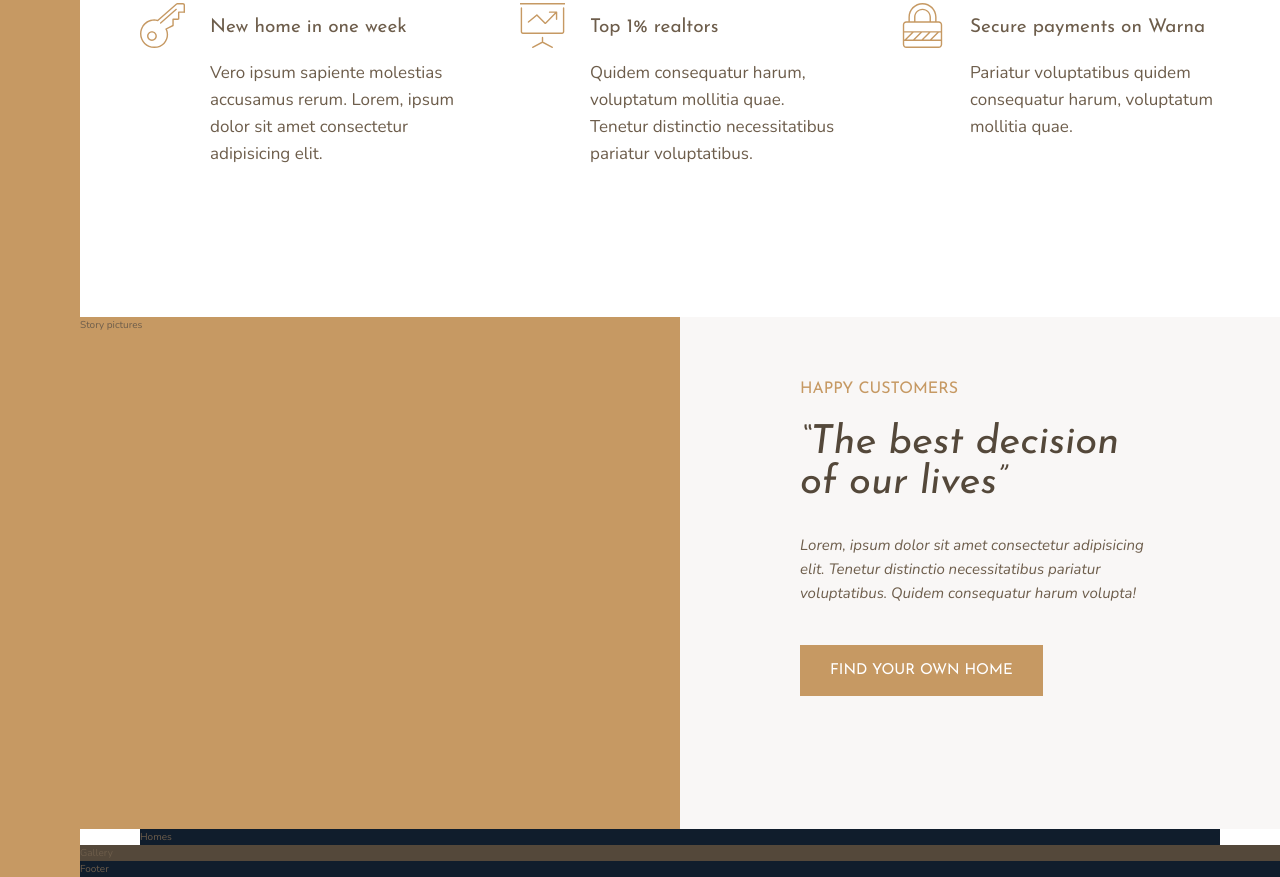
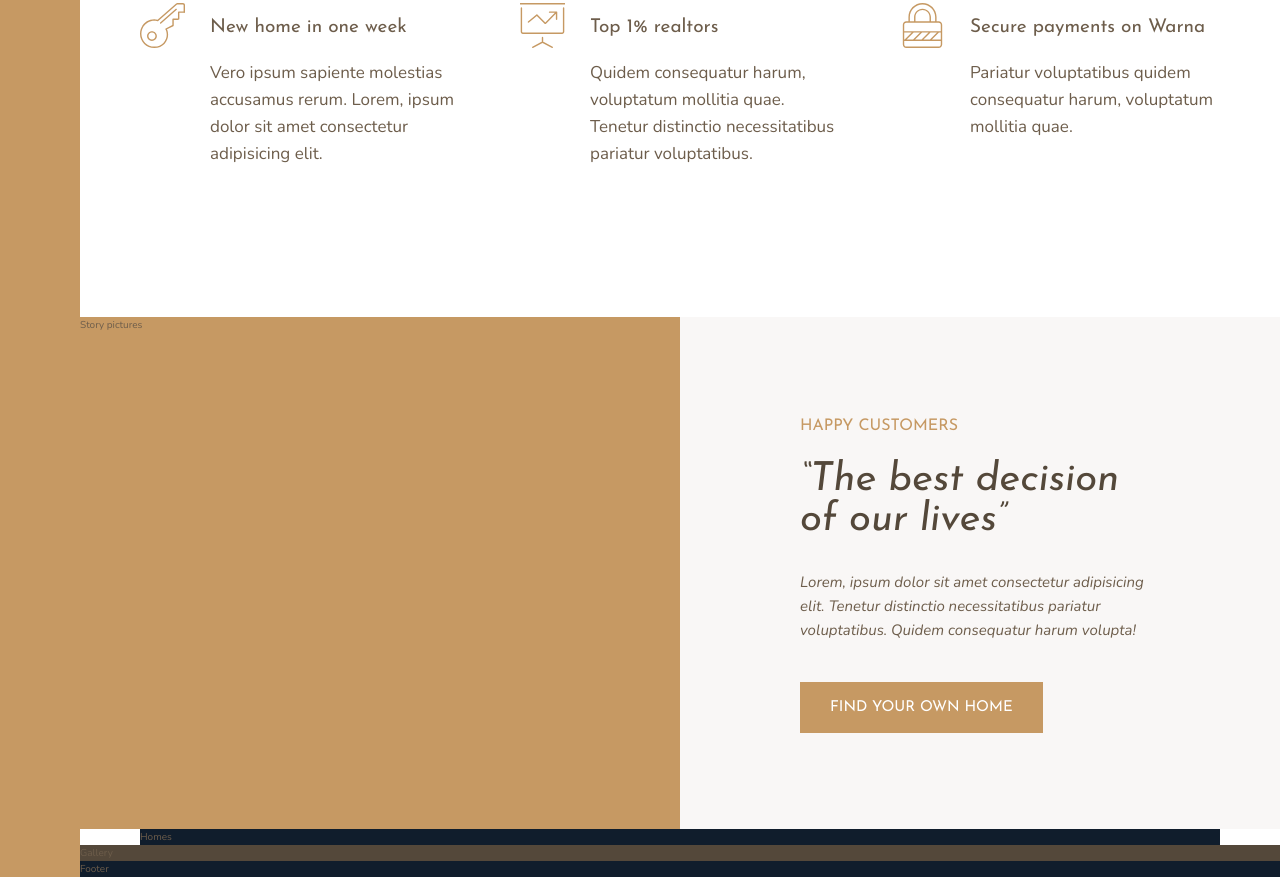
Before and after one commit to YudhaYuki/warna-property, a website: page index.html in a window 1280 px wide. Shown: the part 991-1868 px from the top of the page. Drawn offline with nearby package versions, Linux system fonts and the light colour scheme.

Commit message:
Story modification : PART I - Right Side Part II - Combining CSS flex inside/with GRID

```diff
--- a/sass/_story.scss
+++ b/sass/_story.scss
@@ -9,6 +9,12 @@
         grid-column: col-start 5 / full-end;
 
         padding: 6rem 12rem;
+
+        // Combining CSS flex inside/with GRID
+        display: flex;
+        flex-direction: column;
+        justify-content: center;
+        align-items: flex-start;
     }
 
     &__text {
```
Also changed, not shown: css/style.css.
